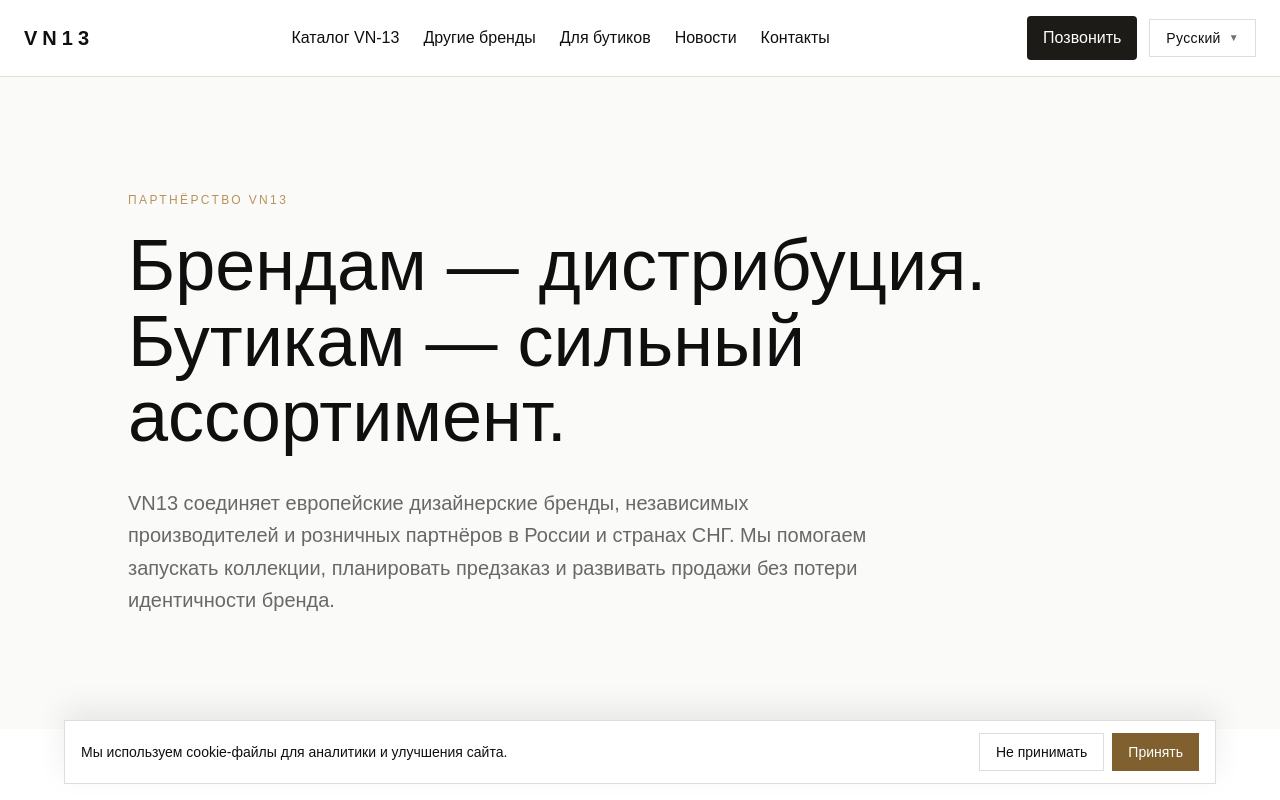
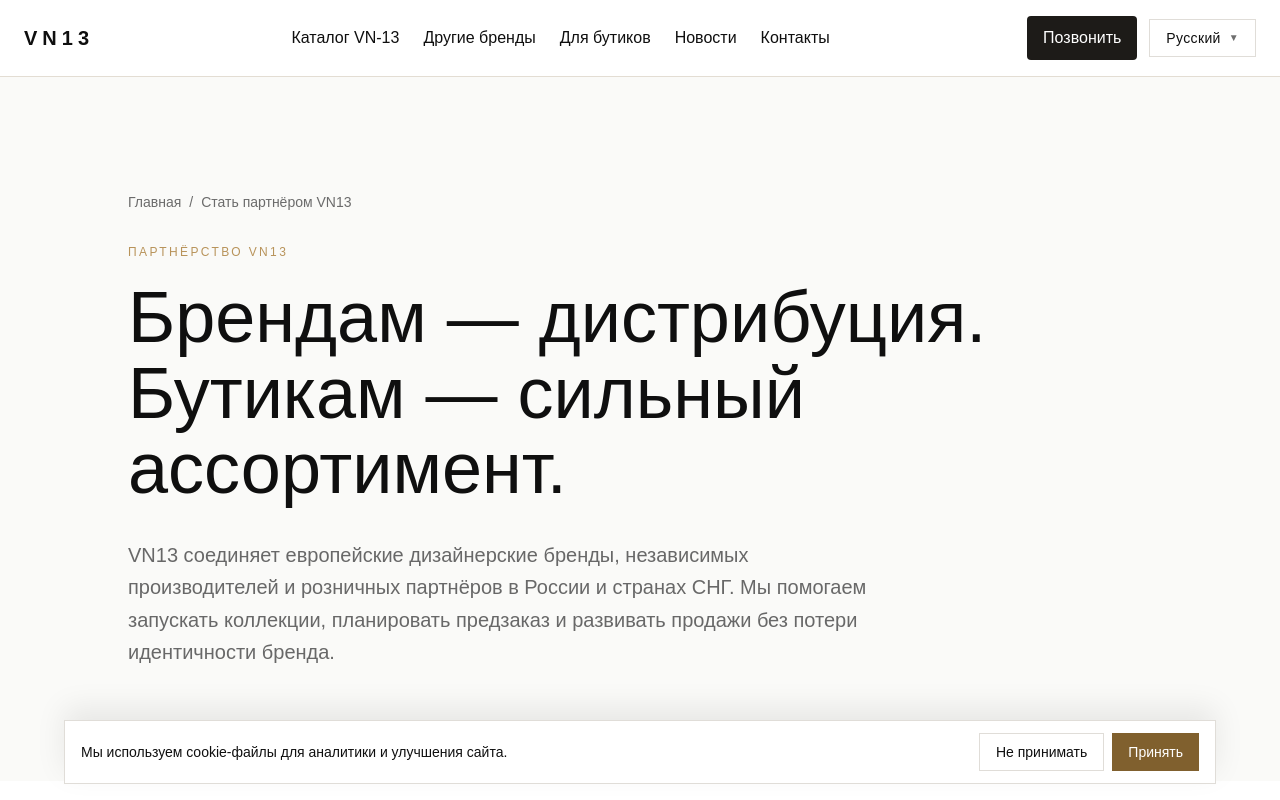
Before and after one commit to coffeeshop13/vn-13, a Next.js app: page /partnerstvo in a window 1280 px wide. Shown: the top 800 px of the page. Built offline with nearby package versions, Linux system fonts and the light colour scheme.

Commit message:
Add partnership page breadcrumbs

```diff
--- a/app/partnerstvo/page.tsx
+++ b/app/partnerstvo/page.tsx
@@ -24,12 +24,23 @@
 
 const jsonLd = {
   '@context': 'https://schema.org',
+  '@graph': [
+    {
       '@type': 'ContactPage',
       '@id': `${absoluteUrl('/partnerstvo')}#contact-page`,
       url: absoluteUrl('/partnerstvo'),
       name: 'Стать партнёром VN13',
       description: 'Партнёрство VN13 с брендами, бутиками и шоурумами.',
       isPartOf: { '@id': `${absoluteUrl('/')}#website` },
+    },
+    {
+      '@type': 'BreadcrumbList',
+      itemListElement: [
+        { '@type': 'ListItem', position: 1, name: 'VN13', item: absoluteUrl('/') },
+        { '@type': 'ListItem', position: 2, name: 'Стать партнёром VN13', item: absoluteUrl('/partnerstvo') },
+      ],
+    },
+  ],
 }
 
 export default function PartnershipPage() {
@@ -39,6 +50,11 @@
       <Header />
       <section className="pt-32 pb-20 md:pt-48 md:pb-28 px-6" style={{ backgroundColor: '#fafaf8' }}>
         <div className="max-w-5xl mx-auto">
+          <nav aria-label="Хлебные крошки" className="mb-8 flex flex-wrap items-center gap-x-2 gap-y-1 text-sm" style={{ color: '#6b6b6b' }}>
+            <Link href="/" className="underline underline-offset-4">Главная</Link>
+            <span aria-hidden="true">/</span>
+            <span aria-current="page">Стать партнёром VN13</span>
+          </nav>
           <p className="text-xs tracking-[0.2em] uppercase mb-5" style={{ color: '#b8935a' }}>Партнёрство VN13</p>
           <h1 className="text-5xl md:text-7xl font-light leading-[1.05] mb-8" style={{ color: '#0f0f0f' }}>
             Брендам — дистрибуция. Бутикам — сильный ассортимент.
```
Lines whose indentation alone changed are shown as unchanged.
